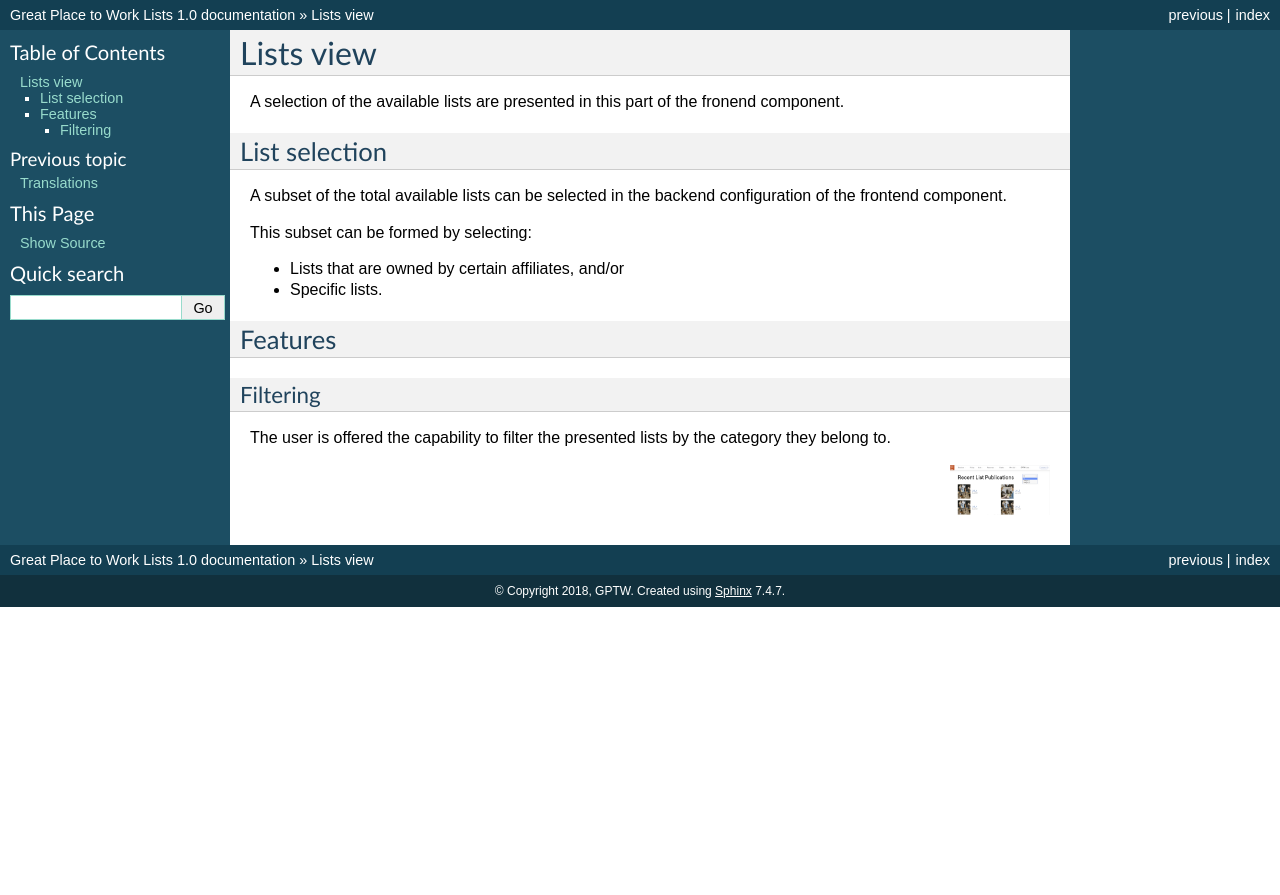
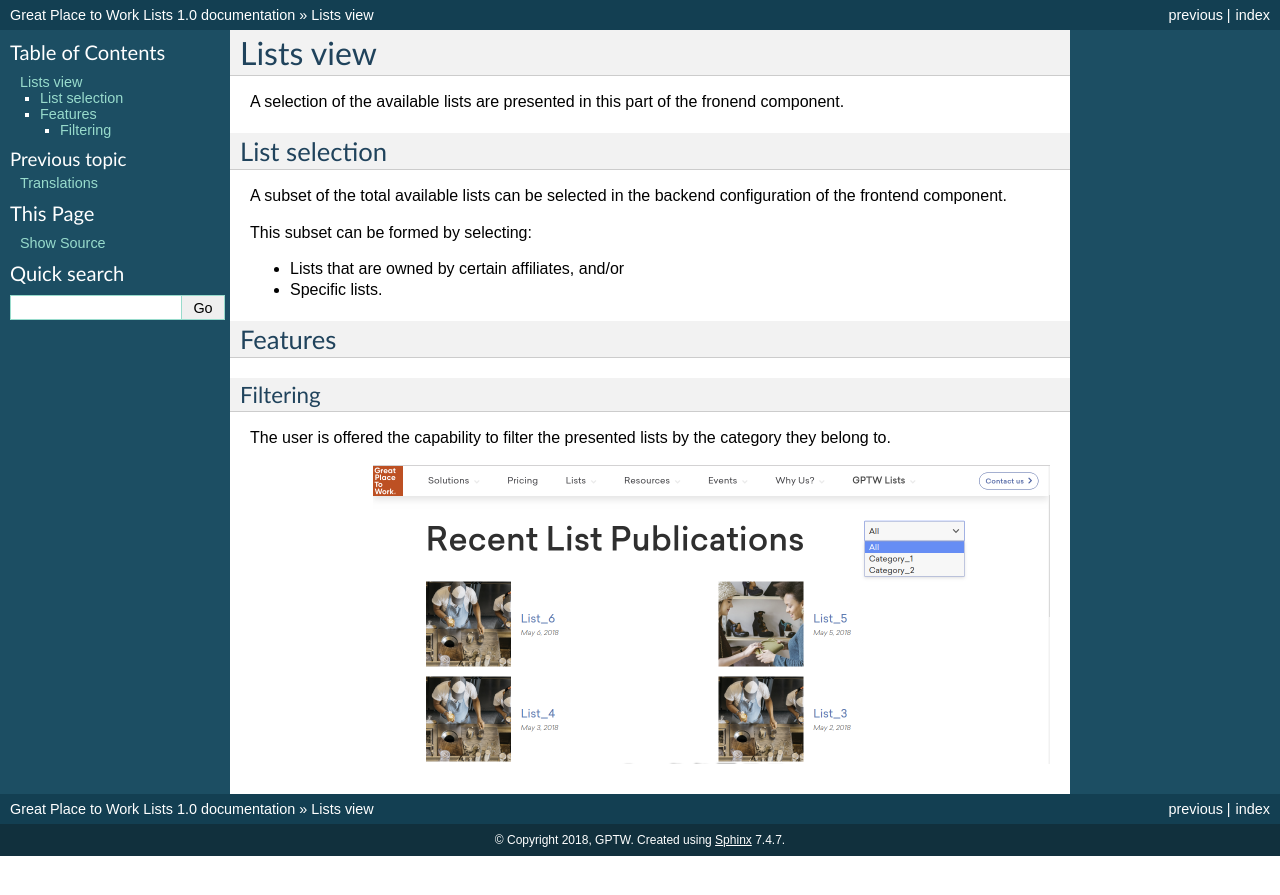
Before and after one commit to treste91/Great-Place-to-Work-Lists, a Sphinx documentation site: the page built from docs/pages/c_1_views.rst, in a window 1280 px wide. Shown: the top 895 px of the page. Built offline with Sphinx 7.4.7, drawn with Linux system fonts in a browser that asks for light colours.

Commit message:
Update c_1_views.rst

```diff
--- a/docs/pages/c_1_views.rst
+++ b/docs/pages/c_1_views.rst
@@ -24,8 +24,6 @@ Filtering
 The user is offered the capability to filter the presented lists by the category they belong to.
 
 .. image:: lists_filtering.png
-   :width: 200px
-   :height: 100px
    :scale: 50 %
    :alt: Filtering
    :align: right
```
